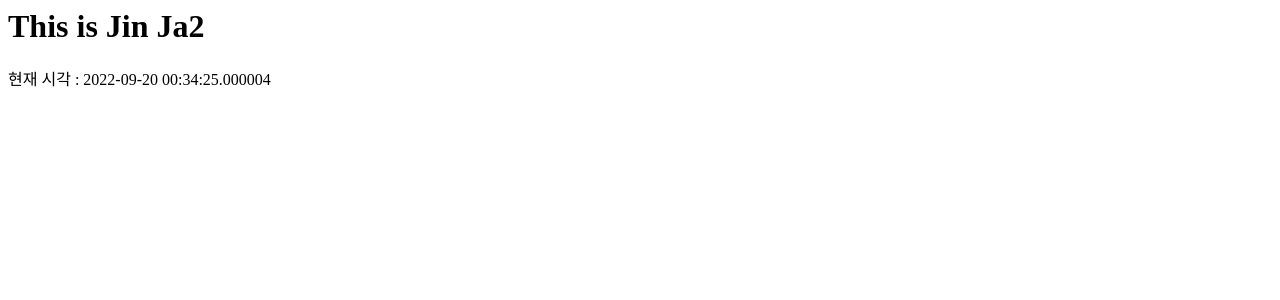
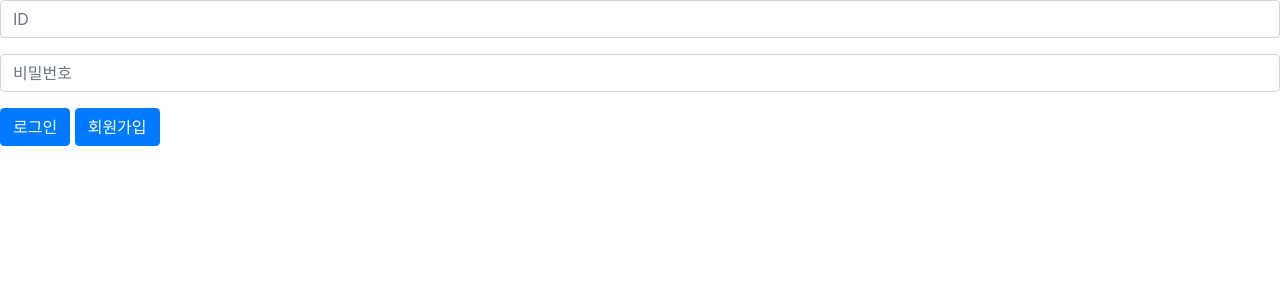
Before and after one commit to kimseungdeok/prosandcons, a Flask app: page / in a window 1280 px wide. Shown: the top 300 px of the page. Run offline with Flask 2, Linux system fonts and the light colour scheme.

Commit message:
feat : 프론트엔드 부트스트랩 적용 완료

```diff
--- a/templates/test.j2
+++ b/templates/test.j2
@@ -1,11 +1,31 @@
 <html>
     <head>
+         <!-- Bootstrap CSS -->
+     <link rel="stylesheet" href="https://cdn.jsdelivr.net/npm/bootstrap@4.6.0/dist/css/bootstrap.min.css"
+     integrity="sha384-B0vP5xmATw1+K9KRQjQERJvTumQW0nPEzvF6L/Z6nronJ3oUOFUFpCjEUQouq2+l" crossorigin="anonymous">
+
+    <!-- Optional JavaScript -->
+    <!-- jQuery and Bootstrap Bundle (includes Popper) -->
+    <script src="https://code.jquery.com/jquery-3.5.1.js"></script>
+    <script src="https://cdn.jsdelivr.net/npm/bootstrap@4.6.0/dist/js/bootstrap.bundle.min.js"
+        integrity="sha384-Piv4xVNRyMGpqkS2by6br4gNJ7DXjqk09RmUpJ8jgGtD7zP9yug3goQfGII0yAns"
+        crossorigin="anonymous"></script>
+
         <title>
         prosandcons
     </title>
     </head>
     <body>
-    <h1>This is Jin Ja2</h1>
-    현재 시각 : {{current_time}}
+    <div>
+    <div class="form-group">
+        <input type="text" class="form-control" id="inputID" placeholder="ID">
+
+    </div>
+    <div class="form-group">
+        <input type="password" class="form-control" id="inputPassword" placeholder="비밀번호">
+    </div>
+    <button type="submit" class="btn btn-primary">로그인</button>
+    <button type="submit" class="btn btn-primary">회원가입</button>
+    </div>
     </body>
 </html>
--- a/test.txt
+++ /dev/null
@@ -1 +0,0 @@
-ddd
```
